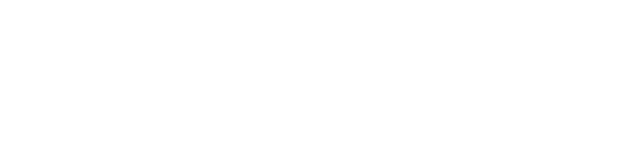
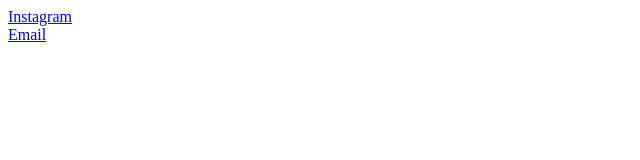
Before and after one commit to bzxrdrgn/Nazira_Navat_blog, a plain HTML site: page index.html in a window 1280 px wide. Shown: the whole page, without its empty margins (0-640 px from the left). Drawn offline with Linux system fonts and the light colour scheme.

Commit message:
new commit

```diff
--- a/index.html
+++ b/index.html
@@ -7,10 +7,18 @@
     </head>
 
     <body>
+        <!-- Redundant code to create submit email form. Decided to drop it to simplify things
 
+        <form>
+            <label for="Email">Email</label>
+            <input type="email" id="email" name="email" placeholder="naziranavat@gmail.com" required>
+            <button type="submit">Submit</button>
+        </form>
+        -->
     </body>
 
     <footer>
-        <a href="Instagram" src="www.instagram.com">
+        <a href="https://www.instagram.com">Instagram</a><br>
+        <a href="mailto:naziranavat@gmail.com">Email</a>
     </footer>
 </html>
```
